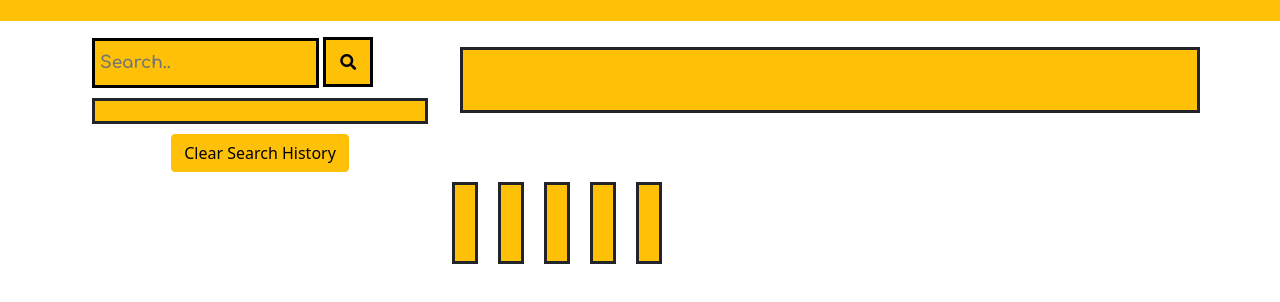
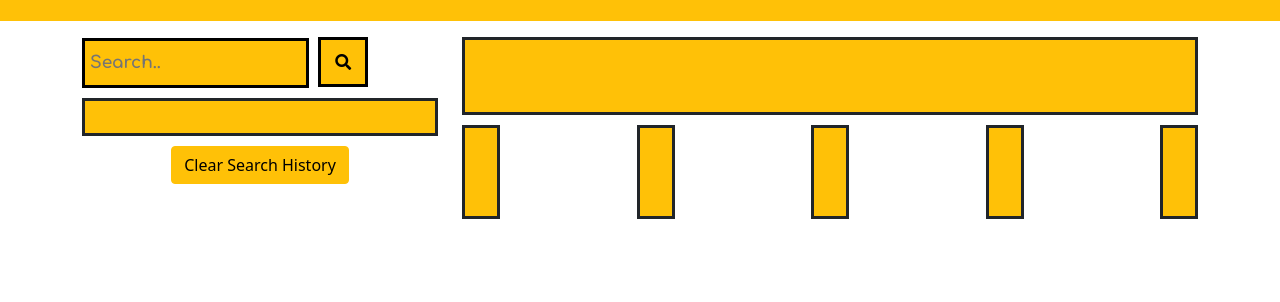
Before and after one commit to jlw429/HW6Weather, a plain HTML site: page index.html in a window 1280 px wide. Shown: the part 86-388 px from the top of the page. Drawn offline with nearby package versions, Linux system fonts and the light colour scheme.

Commit message:
added flexbox

```diff
--- a/assets/style.css
+++ b/assets/style.css
@@ -7,21 +7,24 @@
 }
 
 #search-form {
-  margin: 0 10px;
+  display: flex;
+  justify-content: space-between;
+  /* margin: 0 10px; */
 }
 
 #city-search {
   font-family: 'Comfortaa', cursive;
   background-color: #ffc107;
   padding: 5px;
+  margin-right: 5px;
   font-size: 17px;
   border: solid black;
   min-height: 50px;
-  width: auto;
+  flex-grow: 2;
 }
 
 #search-button {
-  padding: 5px;
+  /* padding: 5px; */
   background: #ffc107;
   color: black;
   min-height: 50px;
@@ -32,20 +35,27 @@
 
 #prev-city-display {
   font-family: 'Comfortaa', cursive;
-  position: relative;
+  margin: 10px 0;
 }
 
 #current-conditions {
   font-family: 'Roboto', sans-serif;
 }
-.card-body {
-  margin: 10px;
-  border: solid;
-  padding: 10px;
+
+.card-main {
+  /* padding: 0 10px; */
 }
 
-.card-main {
-  padding: 0px;
+.card-body {
+  /* margin: 10px; */
+  border: solid;
+  /* padding: 10px; */
+}
+
+.forecast-row {
+  margin-top: 10px;
+  display: flex;
+  justify-content: space-between;
 }
 
 .five {
--- a/index.html
+++ b/index.html
@@ -26,9 +26,10 @@
 
     <div class="container">
         <div class="row">
+            <!-- Sidebar -->
             <div class="col-md-4 mt-2">
                 <div class="col-12 city-class">
-                    <form id="search-form">
+                    <form id="search-form d-flex">
                         <input id="city-search" type="text" placeholder="Search.." name="search">
                         <button id="search-button" type="submit"><i class="fas fa-search"></i></button>
                     </form>
@@ -42,7 +43,10 @@
                     </div>
                 </div>
             </div>
-            <div class="col-md-8 mt-2 card-main">
+            <!-- Weather -->
+            <div class="col-md-8 mt-2">
+                <!-- Current Conditions -->
+                <div class="col-md-12 card-main">
                     <div id="current-conditions" class="bg-warning card-body">
                         <h1 id="cc"></h1>
                         <img id="current-icon"></img>
@@ -53,20 +57,8 @@
                         <h4 id="uv"></h4>
                     </div>
                 </div>
-
-
-
-
-
-            <!-- List Group for previous cities PREpended -->
-
-            <!--Cards for 5 day forecast -->
-
-
-            <div class="row">
-                <div class="col-sm-4">
-
-                </div>
+                <!-- Forecast -->
+                <div class="row forecast-row">
                     <div class="col-auto card-main">
                         <div class="bg-warning card-body five">
                             <p id="five-date-one"></p>
@@ -117,6 +109,8 @@
                 </div>
             </div>
 
+        </div>
+
         <script src="assets\script.js"></script>
 </body>
 
```
Also changed, not shown: assets/Screenshot06.png. Lines whose indentation alone changed are shown as unchanged.
